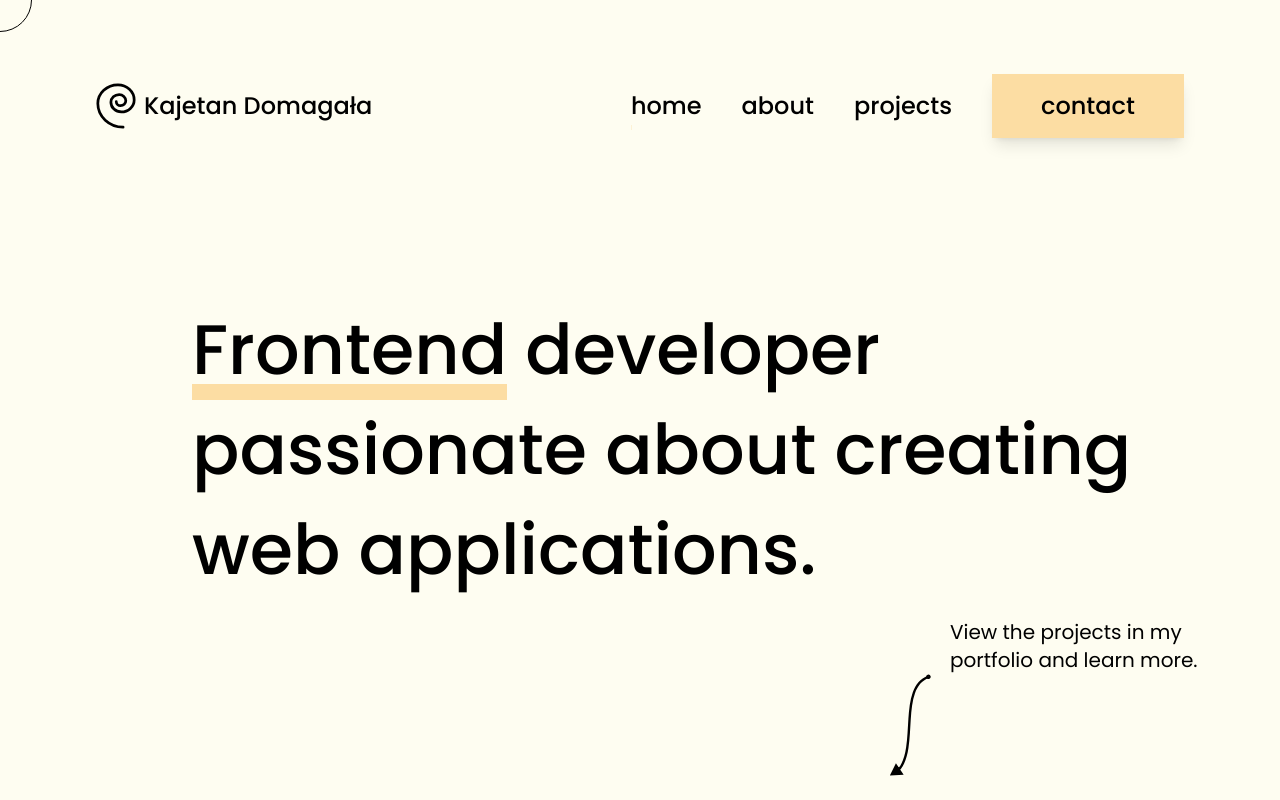
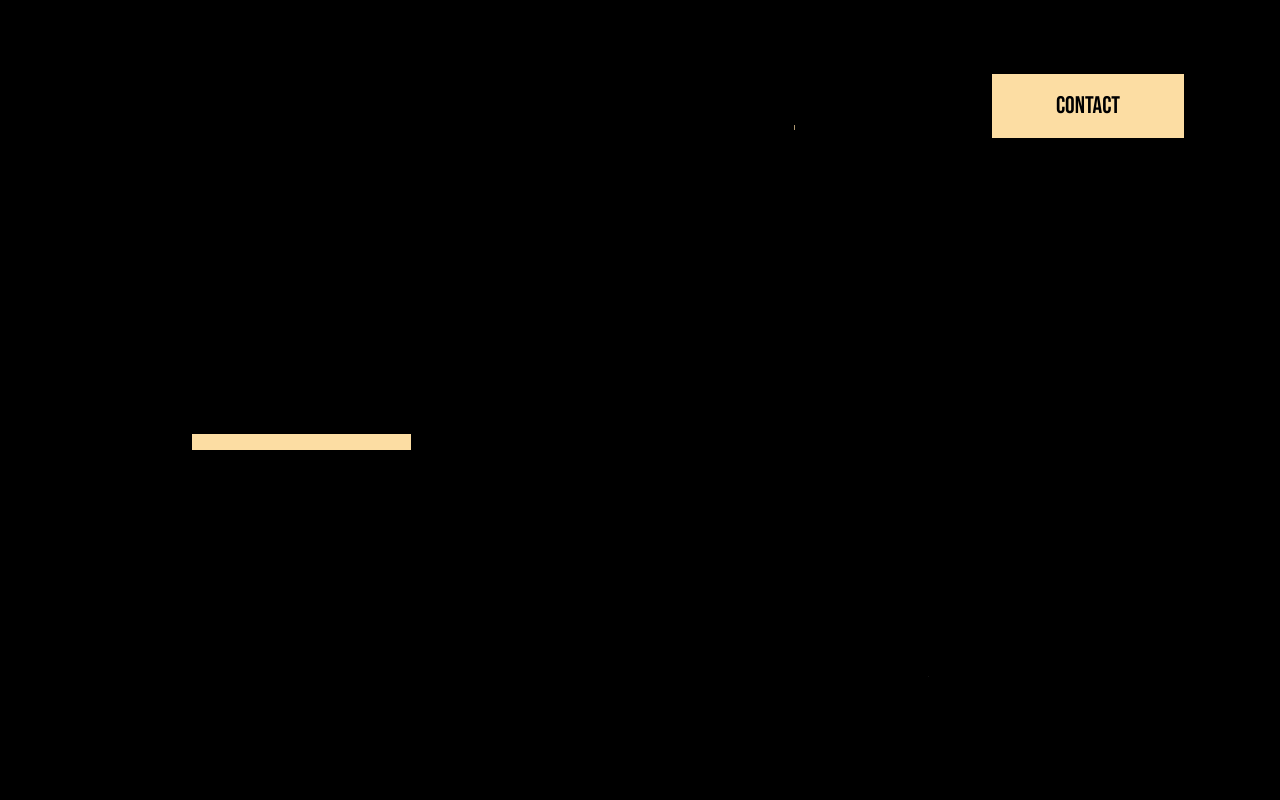
Before and after one commit to kajtd/Portfolio, a Vue app: page / in a window 1280 px wide. Shown: the top 800 px of the page. Built offline with nearby package versions, Linux system fonts and the light colour scheme.

Commit message:
Add new font

```diff
--- a/index.html
+++ b/index.html
@@ -14,8 +14,9 @@
     <link rel="mask-icon" href="./favicon/safari-pinned-tab.svg" color="#5bbad5">
     <meta name="msapplication-TileColor" content="#da532c">
     <meta name="theme-color" content="#fcdda3">    <link rel="preconnect" href="https://fonts.googleapis.com">
+    <link rel="preconnect" href="https://fonts.googleapis.com">
     <link rel="preconnect" href="https://fonts.gstatic.com" crossorigin>
-    <link href="https://fonts.googleapis.com/css2?family=Poppins:wght@300;400;500;600;700;800&display=swap" rel="stylesheet">
+    <link href="https://fonts.googleapis.com/css2?family=Bebas+Neue&display=swap" rel="stylesheet">
   </head>
   <body>
     <div id="app"></div>
--- a/src/assets/style.css
+++ b/src/assets/style.css
@@ -3,7 +3,7 @@
 @tailwind utilities;
 
 :root {
-  font-family: Poppins, Avenir, Helvetica, Arial, sans-serif;
+  font-family: "Bebas Neue", sans-serif;
   font-size: 16px;
   line-height: 24px;
   font-weight: 400;
@@ -20,7 +20,7 @@
 }
 
 body {
-  @apply m-0 min-w-[320px] min-h-screen bg-background text-black;
+  @apply m-0 min-w-[320px] min-h-screen bg-black text-black;
 }
 
 #app {
@@ -36,7 +36,7 @@
 
 .link::after {
   @apply bg-primary;
-  content: '';
+  content: "";
   position: absolute;
   bottom: 18px;
   left: 0;
```
